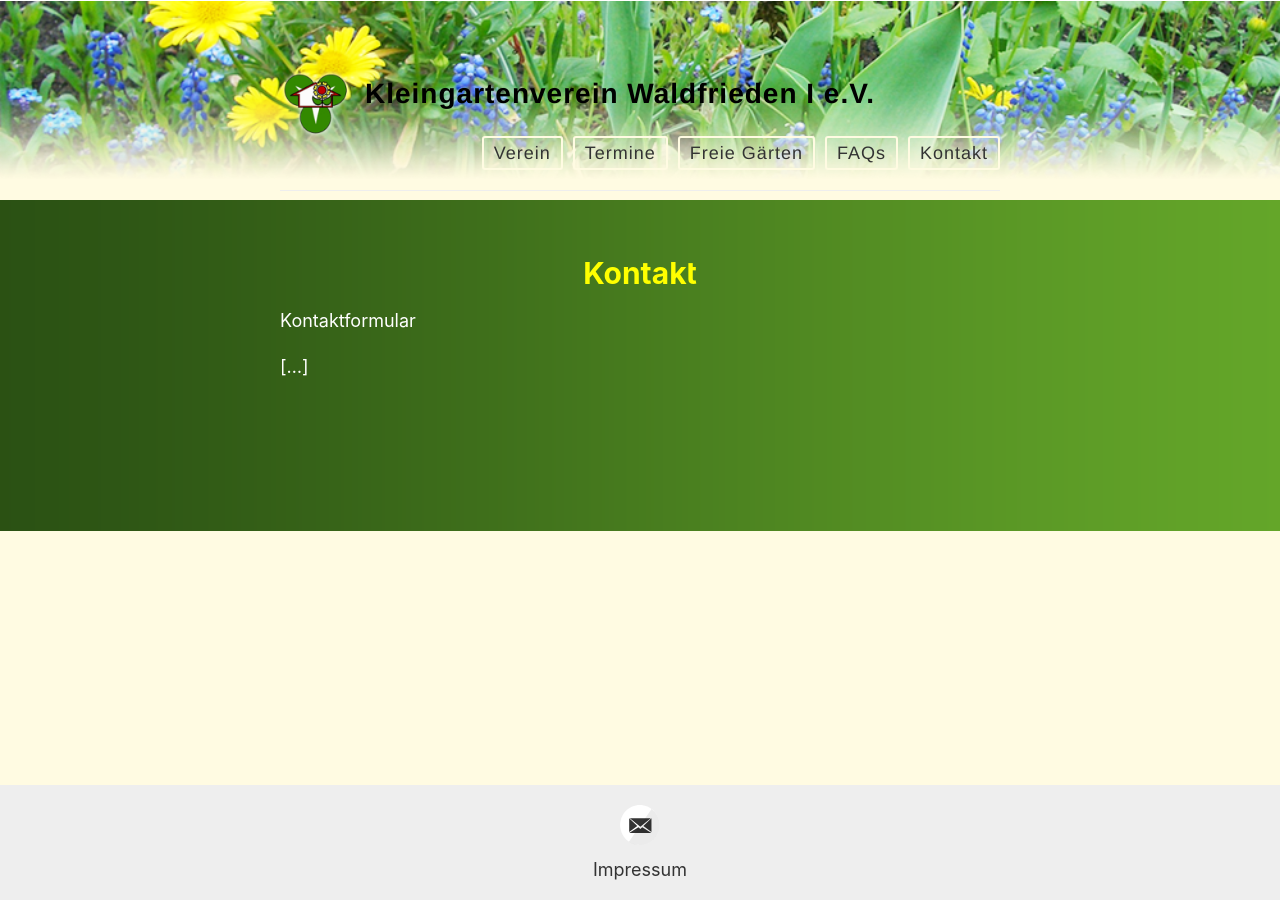
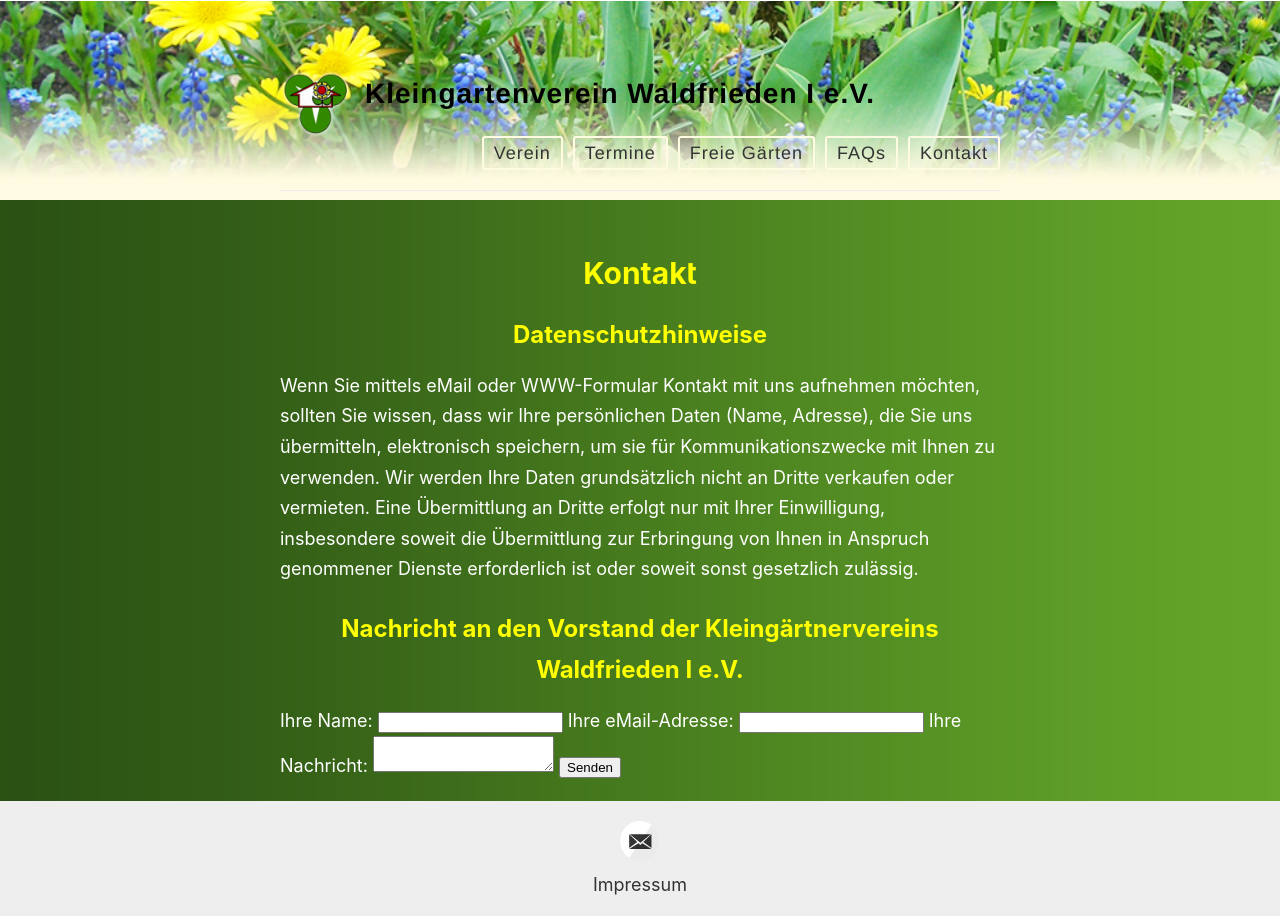
Before and after one commit to der-Frankie/kgv-website-dev.github.io, a Jekyll site: the page built from _pages/kontakt.md, in a window 1280 px wide. Built offline with Jekyll 4.4.1, drawn with Linux system fonts in a browser that asks for light colours.

Commit message:
Kontaktformular, erster Versuch

```diff
--- /dev/null
+++ b/_includes/contact-form.html
@@ -0,0 +1,20 @@
+
+<form action="https://formspree.io/f/YOUR_FORM_ID" method="POST">
+
+    <label>
+        Ihre Name:
+        <input type="name" name="name">
+    </label>
+
+    <label>
+      Ihre eMail-Adresse:
+      <input type="email" name="email">
+    </label>
+
+    <label>
+      Ihre Nachricht:
+      <textarea name="message"></textarea>
+    </label>
+
+    <button type="submit">Senden</button>
+  </form>
--- a/_pages/kontakt.md
+++ b/_pages/kontakt.md
@@ -4,6 +4,10 @@ title: Kontakt
 permalink: /kontakt/
 ---
 
-Kontaktformular
+## Datenschutzhinweise
 
-[...]
+Wenn Sie mittels eMail oder WWW-Formular Kontakt mit uns aufnehmen möchten, sollten Sie wissen, dass wir Ihre persönlichen Daten (Name, Adresse), die Sie uns übermitteln, elektronisch speichern, um sie für Kommunikationszwecke mit Ihnen zu verwenden. Wir werden Ihre Daten grundsätzlich nicht an Dritte verkaufen oder vermieten. Eine Übermittlung an Dritte erfolgt nur mit Ihrer Einwilligung, insbesondere soweit die Übermittlung zur Erbringung von Ihnen in Anspruch genommener Dienste erforderlich ist oder soweit sonst gesetzlich zulässig.
+
+## Nachricht an den Vorstand der Kleingärtnervereins Waldfrieden I e.V.
+
+{% include contact-form.html %}
```
